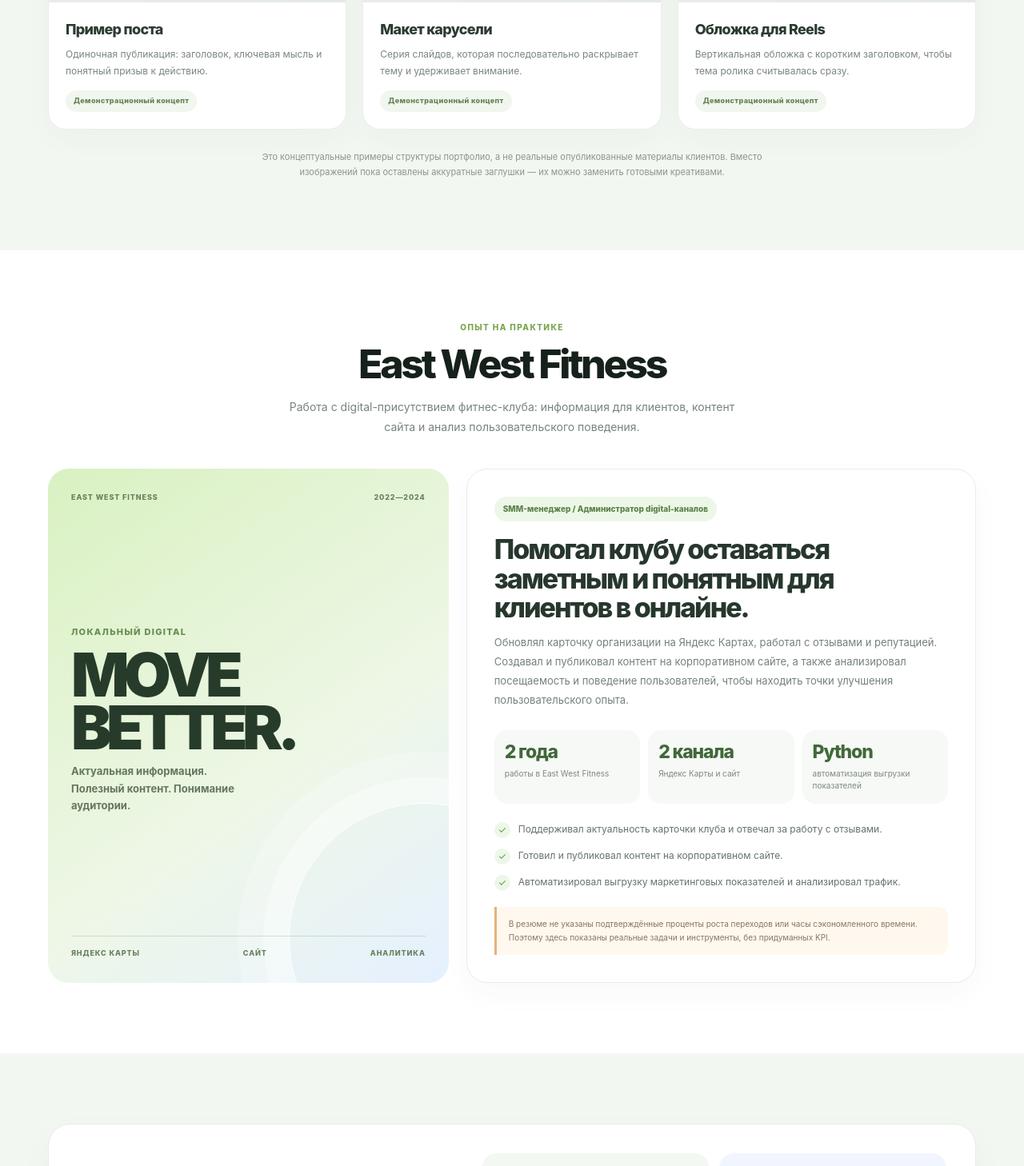
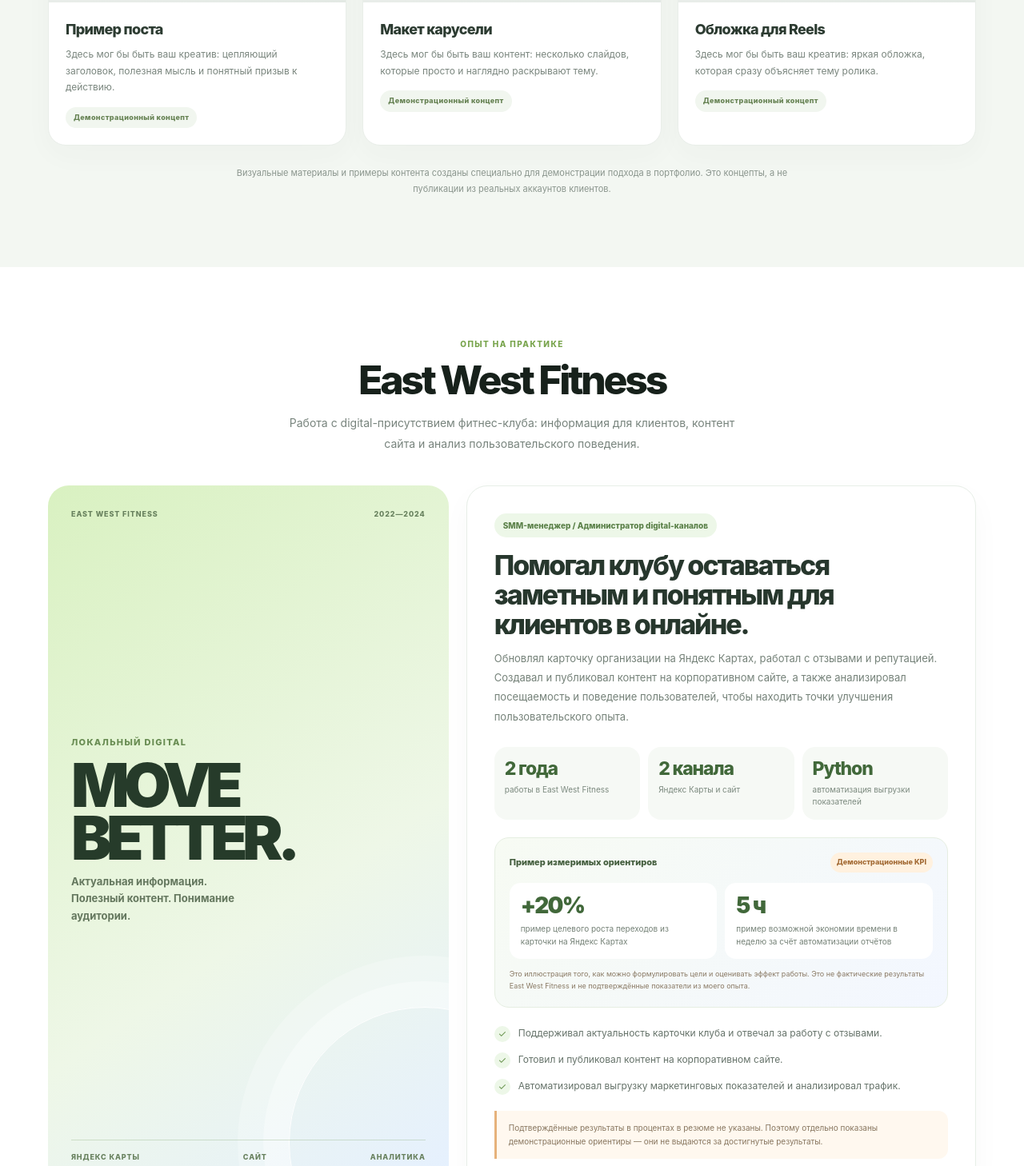
Before and after one commit to blvxx/frontend-portfolio, a plain HTML site: page smm/index.html in a window 1280 px wide. Shown: the part 2092-3550 px from the top of the page at 80% size. Drawn offline with nearby package versions, Linux system fonts and the light colour scheme.

Commit message:
Add clearly labelled illustrative SMM KPI examples and visual showcase copy

```diff
--- a/smm/index.html
+++ b/smm/index.html
@@ -131,6 +131,14 @@
     .case-fact { padding: 15px 13px; border-radius: 16px; background: #f6f9f5; }
     .case-fact b { display: block; color: #41683a; font-size: 23px; line-height: 1.1; font-weight: 850; letter-spacing: -.05em; }
     .case-fact span { display: block; margin-top: 6px; color: #7b897e; font-size: 10px; line-height: 1.5; }
+    .demo-kpi-panel { margin-top: 22px; padding: 18px; border: 1px solid #e5eee1; border-radius: 18px; background: linear-gradient(135deg, #f7fbf3, #f3f7ff); }
+    .demo-kpi-heading { display: flex; align-items: center; justify-content: space-between; flex-wrap: wrap; gap: 8px; color: #435d3d; font-size: 11px; font-weight: 850; }
+    .demo-kpi-heading small { padding: 5px 8px; border-radius: 99px; background: #fff1df; color: #a36b35; font-size: 9px; font-weight: 800; }
+    .demo-kpi-grid { display: grid; grid-template-columns: 1fr 1fr; gap: 10px; margin-top: 13px; }
+    .demo-kpi { padding: 14px; border-radius: 14px; background: #fff; }
+    .demo-kpi b { display: block; color: #41683a; font-size: 28px; line-height: 1.05; font-weight: 900; letter-spacing: -.06em; }
+    .demo-kpi span { display: block; margin-top: 7px; color: #748176; font-size: 10px; line-height: 1.55; }
+    .demo-kpi-panel > p { margin: 12px 0 0; color: #8a7a65; font-size: 9px; line-height: 1.65; }
     .case-details { display: grid; gap: 12px; margin-top: 22px; }
     .case-detail { display: flex; align-items: flex-start; gap: 10px; color: #66736a; font-size: 12px; line-height: 1.7; }
     .check-dot { display: grid; flex: 0 0 20px; width: 20px; height: 20px; margin-top: 1px; place-items: center; border-radius: 50%; background: #edf7e8; color: #67924d; }
@@ -329,7 +337,7 @@
             </div>
             <div class="portfolio-body">
               <h3 class="portfolio-title">Пример поста</h3>
-              <p class="portfolio-desc">Одиночная публикация: заголовок, ключевая мысль и понятный призыв к действию.</p>
+              <p class="portfolio-desc">Здесь мог бы быть ваш креатив: цепляющий заголовок, полезная мысль и понятный призыв к действию.</p>
               <span class="portfolio-tag">Демонстрационный концепт</span>
             </div>
           </article>
@@ -343,7 +351,7 @@
             </div>
             <div class="portfolio-body">
               <h3 class="portfolio-title">Макет карусели</h3>
-              <p class="portfolio-desc">Серия слайдов, которая последовательно раскрывает тему и удерживает внимание.</p>
+              <p class="portfolio-desc">Здесь мог бы быть ваш контент: несколько слайдов, которые просто и наглядно раскрывают тему.</p>
               <span class="portfolio-tag">Демонстрационный концепт</span>
             </div>
           </article>
@@ -357,12 +365,12 @@
             </div>
             <div class="portfolio-body">
               <h3 class="portfolio-title">Обложка для Reels</h3>
-              <p class="portfolio-desc">Вертикальная обложка с коротким заголовком, чтобы тема ролика считывалась сразу.</p>
+              <p class="portfolio-desc">Здесь мог бы быть ваш креатив: яркая обложка, которая сразу объясняет тему ролика.</p>
               <span class="portfolio-tag">Демонстрационный концепт</span>
             </div>
           </article>
         </div>
-        <p class="portfolio-note">Это концептуальные примеры структуры портфолио, а не реальные опубликованные материалы клиентов. Вместо изображений пока оставлены аккуратные заглушки — их можно заменить готовыми креативами.</p>
+        <p class="portfolio-note">Визуальные материалы и примеры контента созданы специально для демонстрации подхода в портфолио. Это концепты, а не публикации из реальных аккаунтов клиентов.</p>
       </div>
     </section>
 
@@ -394,12 +402,21 @@
               <div class="case-fact"><b>Python</b><span>автоматизация выгрузки показателей</span></div>
             </div>
 
+            <div class="demo-kpi-panel">
+              <div class="demo-kpi-heading"><span>Пример измеримых ориентиров</span><small>Демонстрационные KPI</small></div>
+              <div class="demo-kpi-grid">
+                <div class="demo-kpi"><b>+20%</b><span>пример целевого роста переходов из карточки на Яндекс Картах</span></div>
+                <div class="demo-kpi"><b>5 ч</b><span>пример возможной экономии времени в неделю за счёт автоматизации отчётов</span></div>
+              </div>
+              <p>Это иллюстрация того, как можно формулировать цели и оценивать эффект работы. Это не фактические результаты East West Fitness и не подтверждённые показатели из моего опыта.</p>
+            </div>
+
             <div class="case-details">
               <div class="case-detail"><span class="check-dot">✓</span><span>Поддерживал актуальность карточки клуба и отвечал за работу с отзывами.</span></div>
               <div class="case-detail"><span class="check-dot">✓</span><span>Готовил и публиковал контент на корпоративном сайте.</span></div>
               <div class="case-detail"><span class="check-dot">✓</span><span>Автоматизировал выгрузку маркетинговых показателей и анализировал трафик.</span></div>
             </div>
-            <div class="honesty-note">В резюме не указаны подтверждённые проценты роста переходов или часы сэкономленного времени. Поэтому здесь показаны реальные задачи и инструменты, без придуманных KPI.</div>
+            <div class="honesty-note">Подтверждённые результаты в процентах в резюме не указаны. Поэтому отдельно показаны демонстрационные ориентиры — они не выдаются за достигнутые результаты.</div>
           </div>
         </div>
       </div>
```
